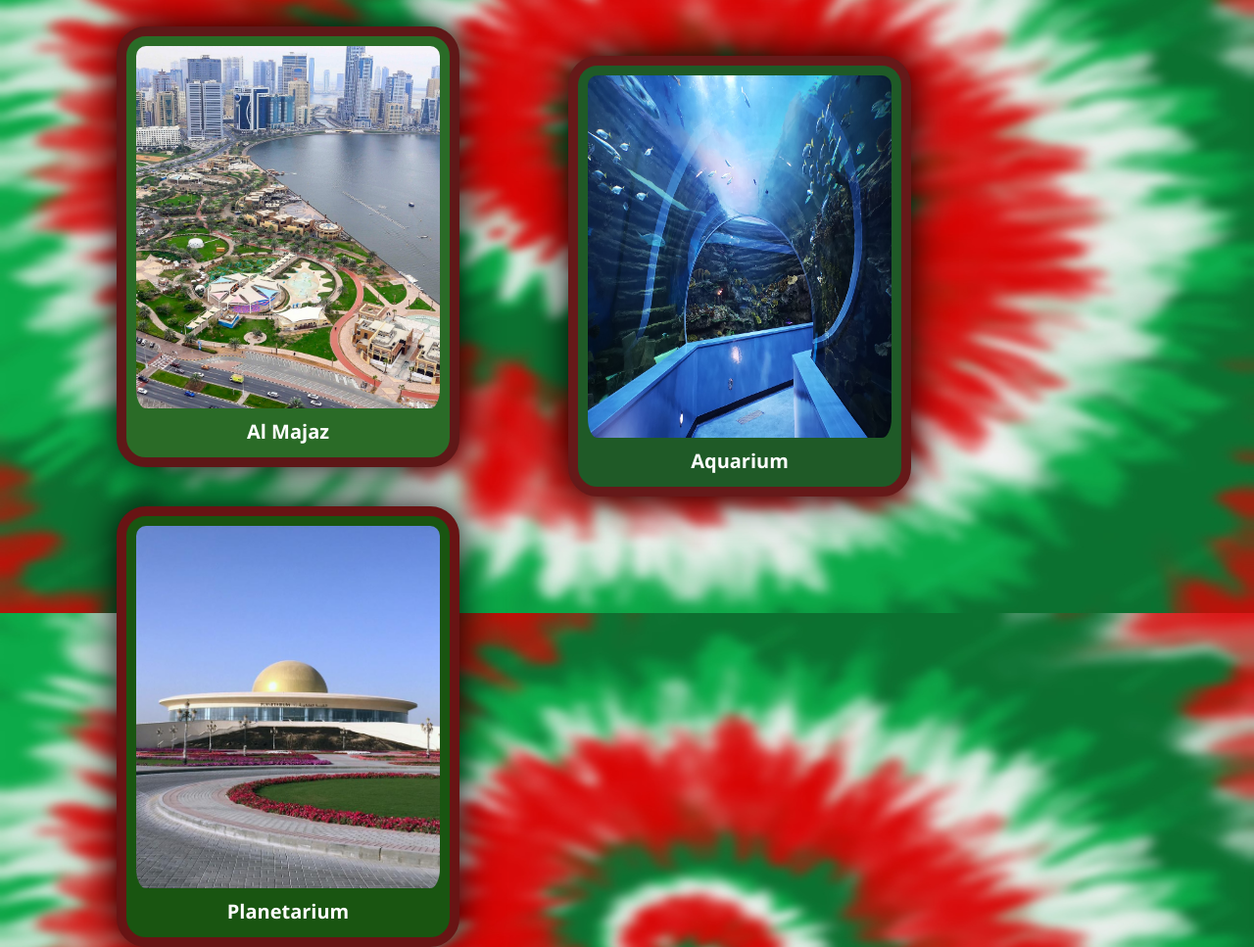
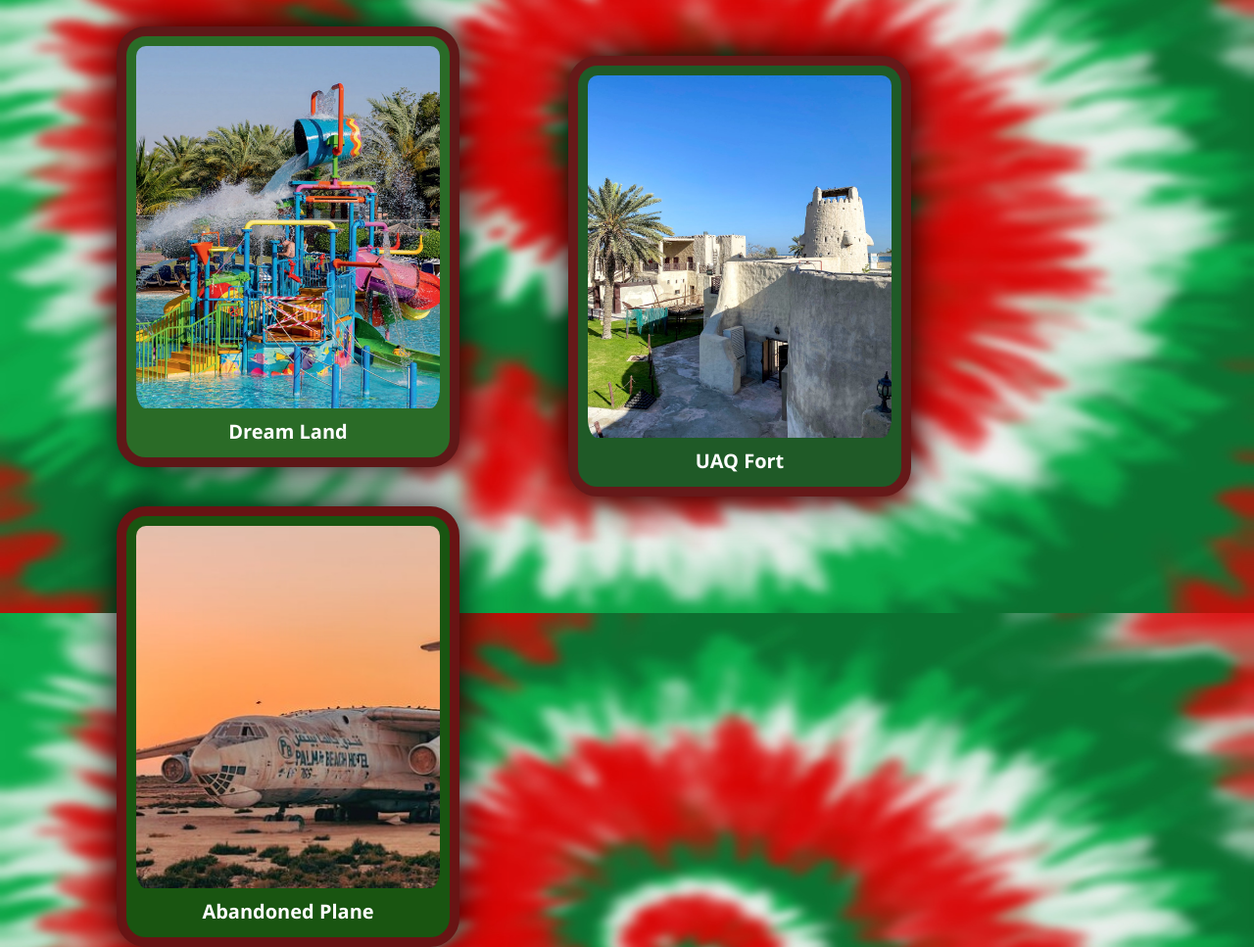
Before and after one commit to Zekkun23/VirtualTourism, a plain HTML site: page VirtualTourism/uaq.html in a window 1280 px wide. Shown: the part 174-1141 px from the top of the page at 98% size. Drawn offline with Linux system fonts and the light colour scheme.

Commit message:
update images for UAQ

```diff
--- a/VirtualTourism/main.css
+++ b/VirtualTourism/main.css
@@ -30,6 +30,7 @@ body {
       font-weight:bold;
       font-family:'Segoe UI';
       color: #ffffff;
+      text-shadow: 0 0 10px #000;
   }
 
   div.gallery {
@@ -53,9 +54,10 @@ body {
   }
 
   div.gallery img {
-    border-radius: 27px;
+    border-radius: 28px;
     width: 100%;
     height: 280px;
+    box-shadow: 0 0 20px #000000;
   }
 
   div{
--- a/VirtualTourism/uaq.html
+++ b/VirtualTourism/uaq.html
@@ -8,21 +8,21 @@
 
     <div class="box1">
         <a  href="#">
-            <img src="images/landmarks/water.jpg" height="100" width="100">
+            <img src="images/landmarks/dream.jpg" height="100" width="100">
         </a>
-        <p class="desc">Al Majaz</p>
+        <p class="desc">Dream Land</p>
     </div>
     <div class="box2" style="margin-top:40px">
         <a  href="#">
-            <img src="images/landmarks/aqua.jpg" height="100" width="100">
+            <img src="images/landmarks/uaqFort.jpg" height="100" width="100">
         </a>
-        <p class="desc">Aquarium</p>
+        <p class="desc">UAQ Fort</p>
     </div>
     <div class="box3">
         <a  href="#">
-            <img src="images/landmarks/planet.jpg" height="100" width="100">
+            <img src="images/landmarks/plane.jpg" height="100" width="100">
         </a>
-        <p class="desc">Planetarium</p>
+        <p class="desc">Abandoned Plane</p>
     </div>
 
 
```
Also changed, not shown: VirtualTourism/images/landmarks/dream.jpg (added), VirtualTourism/images/landmarks/plane.jpg (added), VirtualTourism/images/landmarks/uaqFort.jpg (added).
